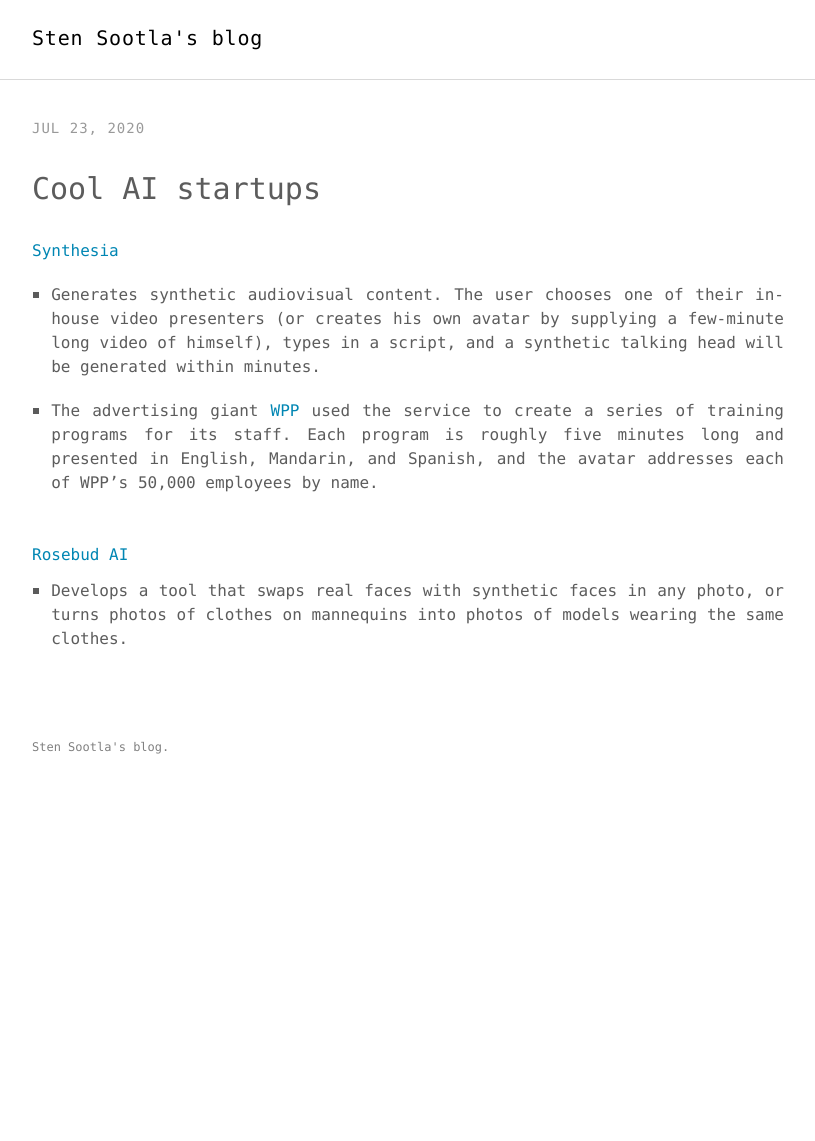
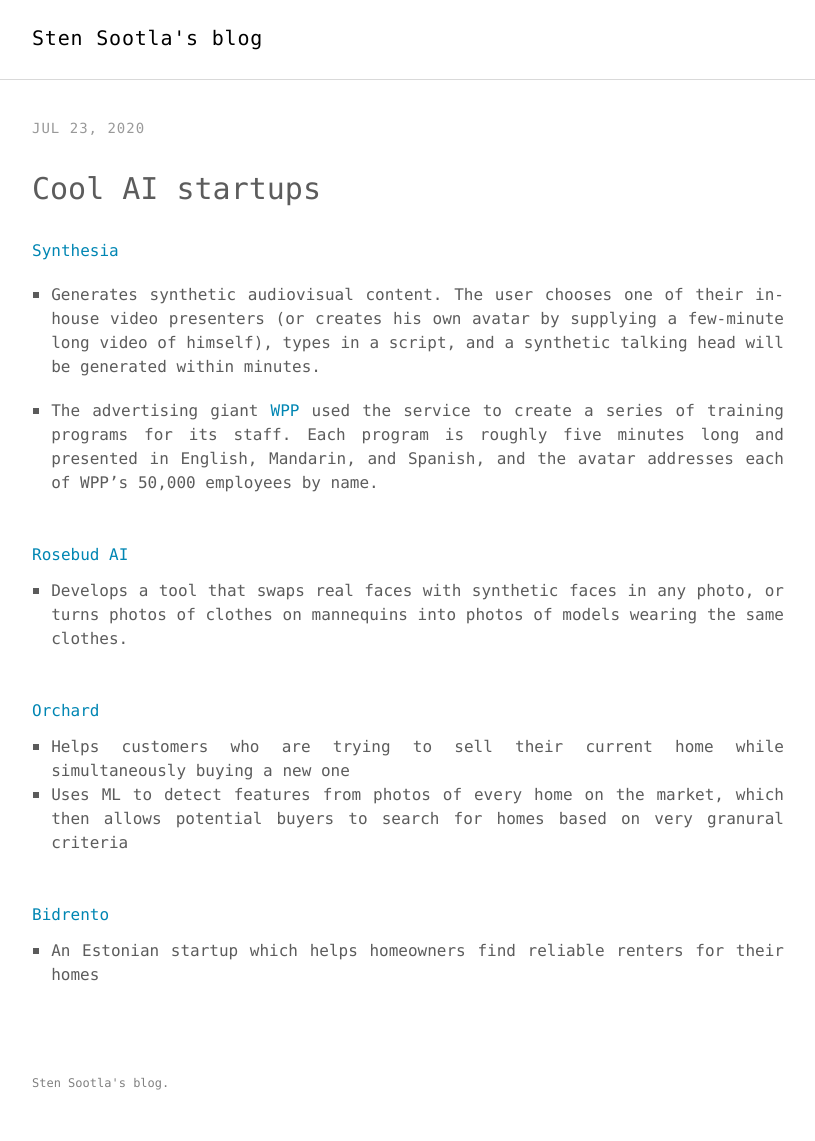
Before and after one commit to sootlasten/sootlasten.github.io, a Jekyll site: the page built from _posts/posts/2020-07-23-cool-startups.md, in a window 1280 px wide. Shown: the whole page, without its empty margins (232-1047 px from the left). Built offline with Jekyll 4.4.1, drawn with Linux system fonts in a browser that asks for light colours; before the commit the page ends 900 px from its top, so only the background shows below that.

Commit message:
cool_startups post: added 2 new startups

```diff
--- a/_posts/posts/2020-07-23-cool-startups.md
+++ b/_posts/posts/2020-07-23-cool-startups.md
@@ -12,3 +12,12 @@
 <br>
 [Rosebud AI](https://www.rosebud.ai/)
 - Develops a tool that swaps real faces with synthetic faces in any photo, or turns photos of clothes on mannequins into photos of models wearing the same clothes.
+
+<br>
+[Orchard](https://orchard.com/)
+- Helps customers who are trying to sell their current home while simultaneously buying a new one
+- Uses ML to detect features from photos of every home on the market, which then allows potential buyers to search for homes based on very granural criteria
+
+<br>
+[Bidrento](https://bidrento.ee/)
+- An Estonian startup which helps homeowners find reliable renters for their homes
```
